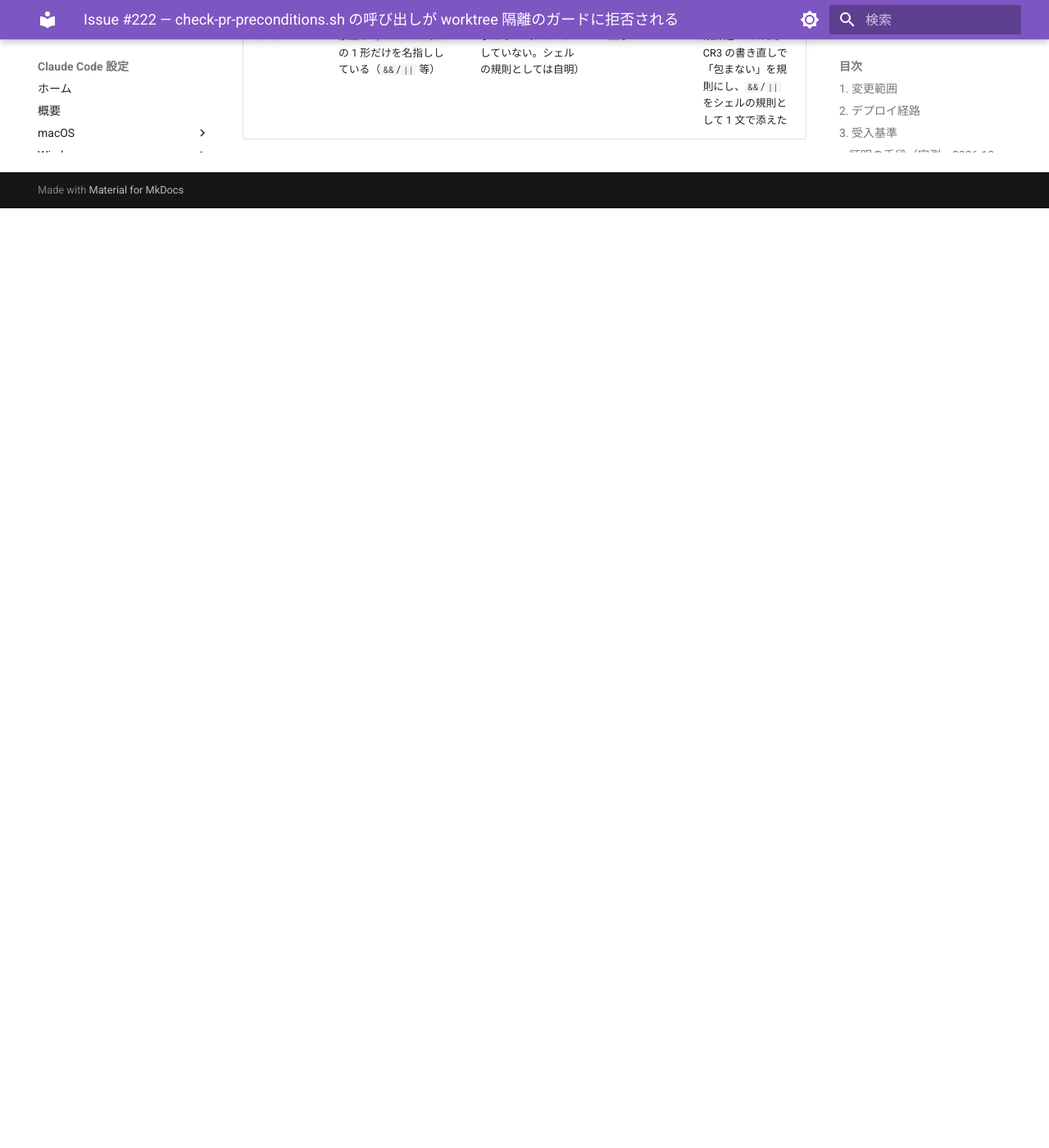
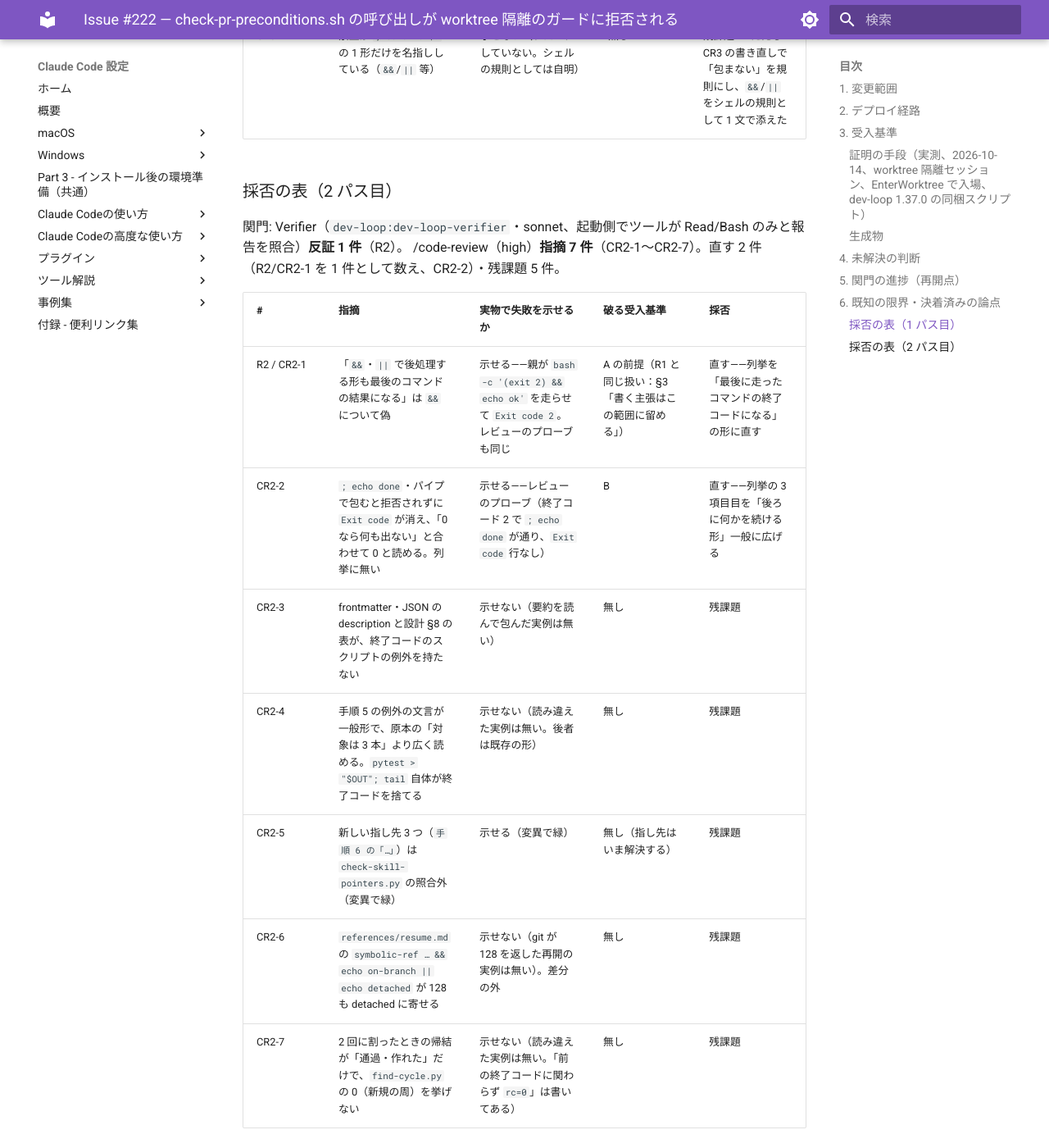
Before and after one commit to hdknr/claude-code-setup, an MkDocs documentation site: the page built from docs/plans/issue-222.md, in a window 1280 px wide and 1400 px high, scrolled down 4334 px. Shown: the whole window at 82% size. Built offline with MkDocs 1.6.1 and Material for MkDocs 9.7.7, drawn with Linux system fonts in a browser that asks for light colours; before the commit the page ends 4588 px from its top, so only the background shows below that.

Commit message:
docs(plans): #222 の 2 パス目の採否を記録
Co-Authored-By: Claude Opus 5.5 <noreply@anthropic.com>

```diff
--- a/docs/plans/issue-222.md
+++ b/docs/plans/issue-222.md
@@ -95,3 +95,18 @@
 | CR4 | 経路 3 が閉じていない（`prepare-worktree.sh; echo rc=$?` も拒否。find-cycle の節に指し先が無い） | 示せる——レビューのプローブ | A（経路 3） | 直す——指し先を置く |
 | CR5 | 「出なければ 0」はハーネスの現在の挙動で、約束ではないと書いていない | 示せない（別の書式のハーネスは手元に無い） | 無し | 残課題——ただし書き直しの文中に「0 なら何も出ない」「約束ではない」を含めた |
 | CR6 | 禁止が `; echo rc=$?` の 1 形だけを名指ししている（`&&`/`||` 等） | 示せない（プローブしていない。シェルの規則としては自明） | 無し | 残課題——ただし CR3 の書き直しで「包まない」を規則にし、`&&`/`||` をシェルの規則として 1 文で添えた |
+
+### 採否の表（2 パス目）
+
+関門: Verifier（`dev-loop:dev-loop-verifier`・sonnet、起動側でツールが Read/Bash のみと報告を照合）**反証 1 件**（R2）。
+/code-review（high）**指摘 7 件**（CR2-1〜CR2-7）。直す 2 件（R2/CR2-1 を 1 件として数え、CR2-2）・残課題 5 件。
+
+| # | 指摘 | 実物で失敗を示せるか | 破る受入基準 | 採否 |
+| --- | --- | --- | --- | --- |
+| R2 / CR2-1 | 「`&&`・`||` で後処理する形も最後のコマンドの結果になる」は `&&` について偽 | 示せる——親が `bash -c '(exit 2) && echo ok'` を走らせて `Exit code 2`。レビューのプローブも同じ | A の前提（R1 と同じ扱い：§3「書く主張はこの範囲に留める」） | 直す——列挙を「最後に走ったコマンドの終了コードになる」の形に直す |
+| CR2-2 | `; echo done`・パイプで包むと拒否されずに `Exit code` が消え、「0 なら何も出ない」と合わせて 0 と読める。列挙に無い | 示せる——レビューのプローブ（終了コード 2 で `; echo done` が通り、`Exit code` 行なし） | B | 直す——列挙の 3 項目目を「後ろに何かを続ける形」一般に広げる |
+| CR2-3 | frontmatter・JSON の description と設計 §8 の表が、終了コードのスクリプトの例外を持たない | 示せない（要約を読んで包んだ実例は無い） | 無し | 残課題 |
+| CR2-4 | 手順 5 の例外の文言が一般形で、原本の「対象は 3 本」より広く読める。`pytest > "$OUT"; tail` 自体が終了コードを捨てる | 示せない（読み違えた実例は無い。後者は既存の形） | 無し | 残課題 |
+| CR2-5 | 新しい指し先 3 つ（`手順 6 の「…」`）は `check-skill-pointers.py` の照合外（変異で緑） | 示せる（変異で緑） | 無し（指し先はいま解決する） | 残課題 |
+| CR2-6 | `references/resume.md` の `symbolic-ref … && echo on-branch || echo detached` が 128 も detached に寄せる | 示せない（git が 128 を返した再開の実例は無い）。差分の外 | 無し | 残課題 |
+| CR2-7 | 2 回に割ったときの帰結が「通過・作れた」だけで、`find-cycle.py` の 0（新規の周）を挙げない | 示せない（読み違えた実例は無い。「前の終了コードに関わらず `rc=0`」は書いてある） | 無し | 残課題 |
```
